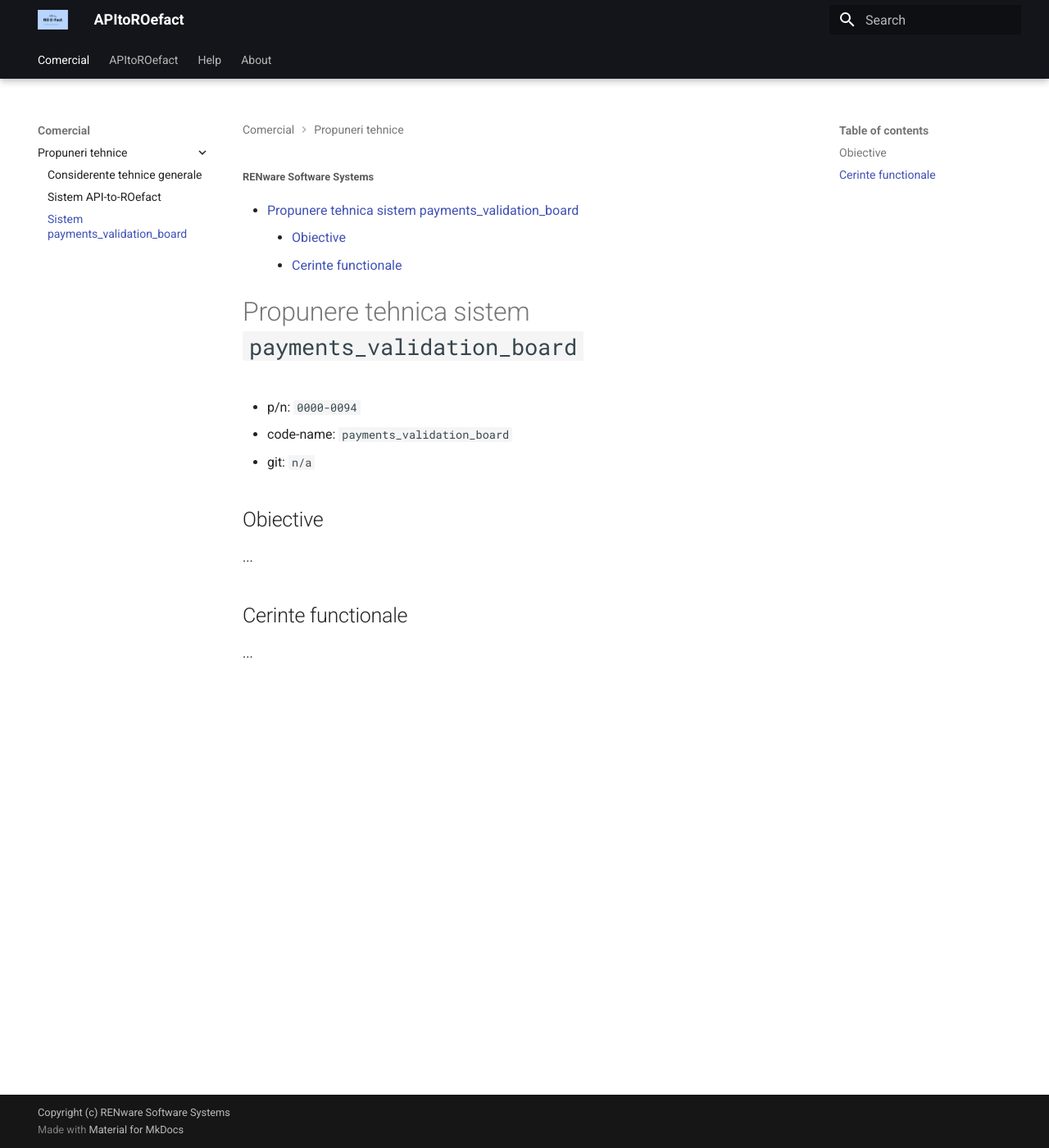
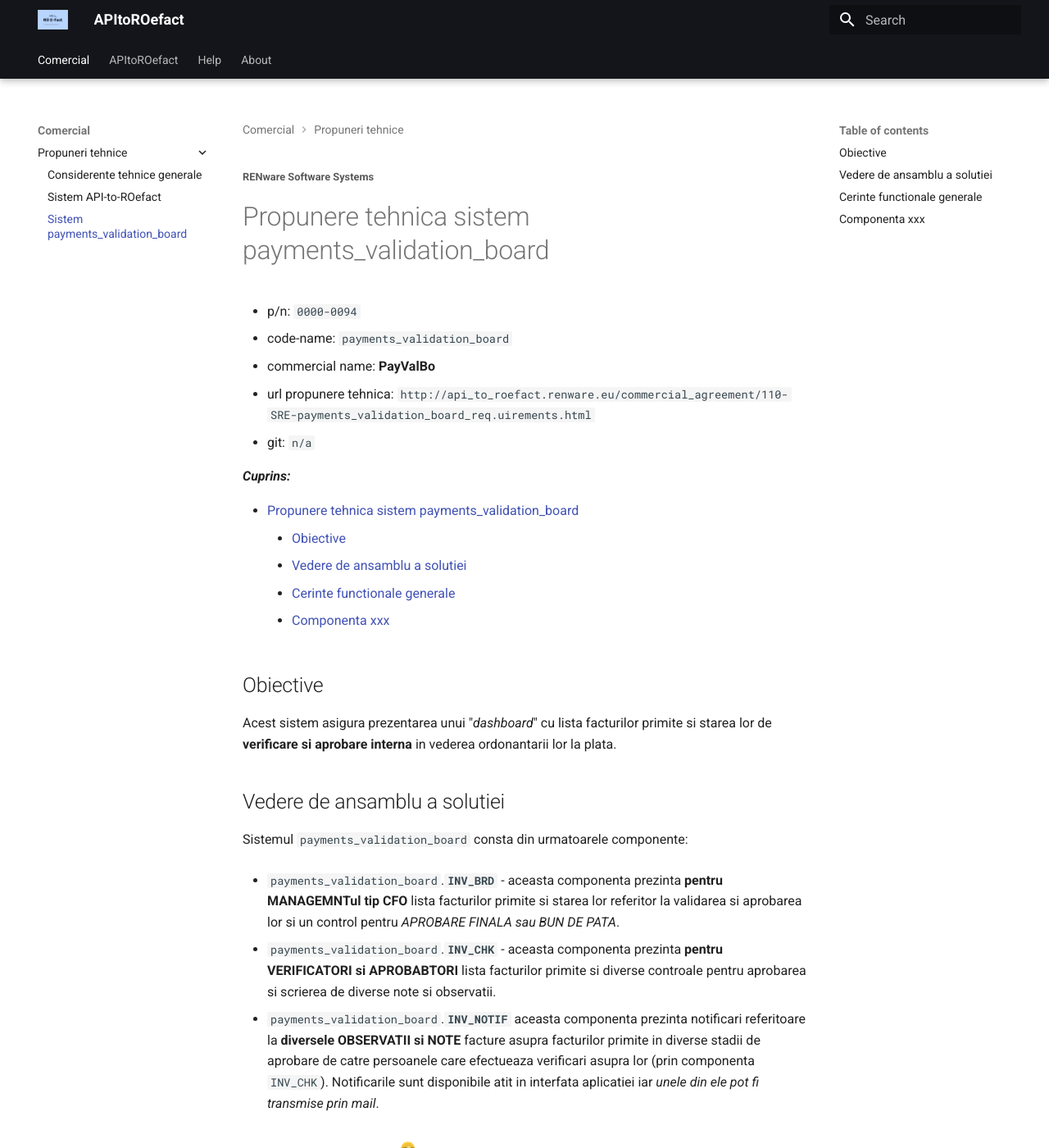
Before and after one commit to petre-renware/api_to_roefact, an MkDocs documentation site: the page built from doc_src/commercial_agreement/110-SRE-payments_validation_board_req.uirements.md, in a window 1280 px wide and 1400 px high. Shown: the whole window at 82% size. Built offline with MkDocs 1.6.1 and Material for MkDocs 9.7.7, drawn with Linux system fonts in a browser that asks for light colours; some of the changed text lies outside the part shown.

Commit message:
closed 231104piu_a

```diff
--- a/doc_src/commercial_agreement/110-SRE-payments_validation_board_req.uirements.md
+++ b/doc_src/commercial_agreement/110-SRE-payments_validation_board_req.uirements.md
@@ -1,24 +1,57 @@
 <small>**RENware Software Systems**</small>
+
+
+
+
+
+# Propunere tehnica sistem payments_validation_board
+
+* p/n: `0000-0094`
+* code-name: `payments_validation_board`
+* commercial name: **PayValBo**
+* url propunere tehnica: `http://api_to_roefact.renware.eu/commercial_agreement/110-SRE-payments_validation_board_req.uirements.html`
+* git: `n/a`
+
+***Cuprins:***
 
 [TOC]
 
-# Propunere tehnica sistem `payments_validation_board`
-
-* p/n: `0000-0094`
-* code-name: `payments_validation_board`
-* git: `n/a`
 
 
 
 
 ## Obiective
 
-...<!--#TODO -->
+Acest sistem asigura prezentarea unui "_dashboard_" cu lista facturilor primite si starea lor de **verificare si aprobare interna** in vederea ordonantarii lor la plata.
 
 
 
 
 
-## Cerinte functionale
 
-...<!--#TODO -->
+
+## Vedere de ansamblu a solutiei
+
+Sistemul `payments_validation_board` consta din urmatoarele componente:
+
+* `payments_validation_board`.**`INV_BRD`** - aceasta componenta prezinta **pentru MANAGEMNTul tip CFO** lista facturilor primite si starea lor referitor la validarea si aprobarea lor si un control pentru *APROBARE FINALA sau BUN DE PATA*. <!--#TODO wip... -->
+
+* `payments_validation_board`.**`INV_CHK`** - aceasta componenta prezinta **pentru VERIFICATORI si APROBABTORI** lista facturilor primite si diverse controale pentru aprobarea si scrierea de diverse note si observatii. <!--#TODO wip... -->
+
+* `payments_validation_board`.**`INV_NOTIF`** aceasta componenta prezinta notificari referitoare la **diversele OBSERVATII si NOTE** facture asupra facturilor primite in diverse stadii de aprobare de catre persoanele care efectueaza verificari asupra lor (prin componenta `INV_CHK`). Notificarile sunt disponibile atit in interfata aplicatiei iar *unele din ele pot fi transmise prin mail*. <!--#TODO wip... -->
+
+
+...IN PROGRESS... ![wip-picture](../pictures/under_maintenance.png){ width="150" } <!--#TODO -->
+
+
+
+
+## Cerinte functionale generale
+
+...INCOMING... ![wip-picture](../pictures/under_maintenance.png){ width="150" } <!--#TODO -->
+
+
+
+## Componenta xxx
+
+...INCOMING... ![wip-picture](../pictures/under_maintenance.png){ width="150" } <!--#TODO -->
```
Also changed, not shown: CHANGELOG.md (+5 -4 lines), doc_src/commercial_agreement/110-SRE-api_to_roefact_req.uirements.md (+7 -3 lines), doc_src/commercial_agreement/110-SRE-general_requirements.md (+4 -1 lines).
